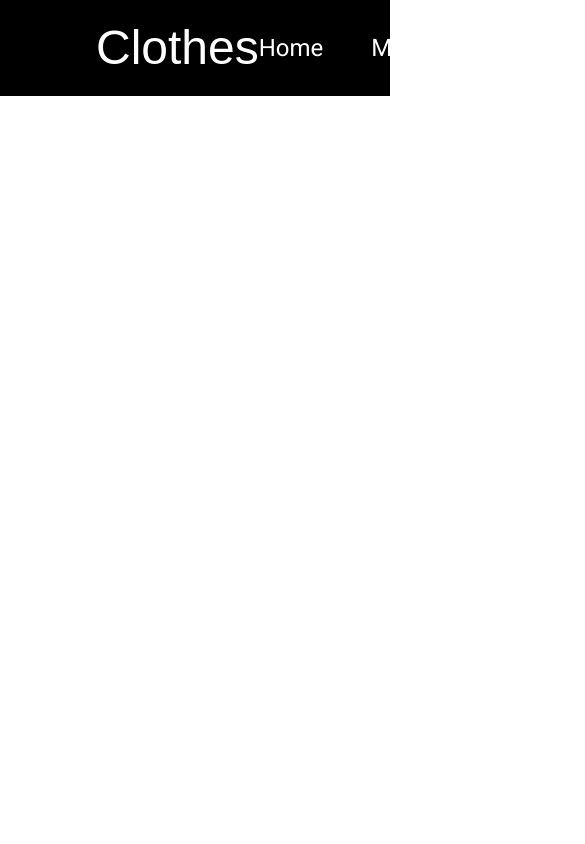
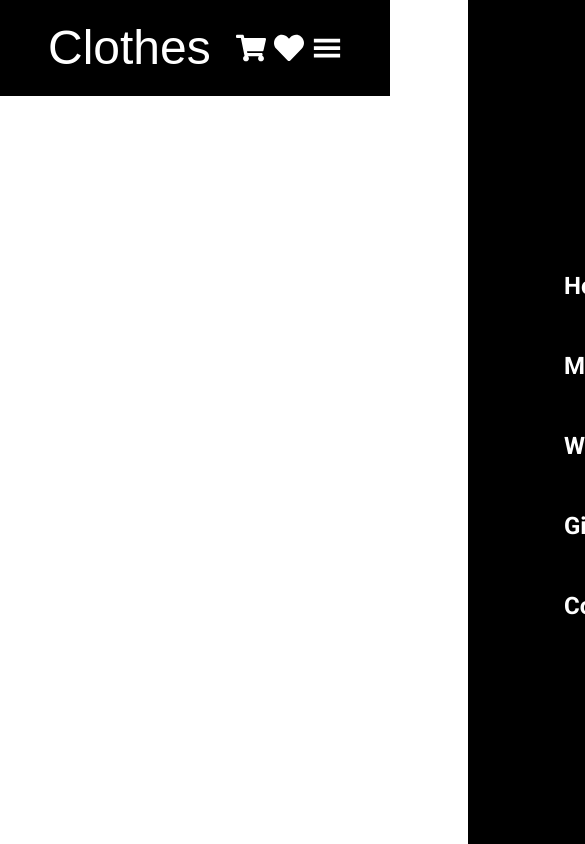
Before and after one commit to khoi-ng/clothes-shop, a Next.js app: page /products/1/1 in a window 390 px wide. Shown: the top 844 px of the page, 585 px wide, since content can reach past the window. Built offline with nearby package versions, Linux system fonts and the light colour scheme; a web font is replaced by a local one; what @cloudinary/url-gen would draw is missing.

Commit message:
Make navbar Responsive

```diff
--- a/src/app/products/[gender]/[category]/page.tsx
+++ b/src/app/products/[gender]/[category]/page.tsx
@@ -49,9 +49,9 @@ export default async function CategoryPage({
             />
           ))}
         </article>
-        <article className='w-11/12  my-20'>
+        <article className='w-full  my-20'>
           <div className='flex items-center'>
-            <h2 className='text-4xl pb-4'>Check out more Categories:</h2>
+            <h2 className='text-4xl pb-4'>Check out more Categories</h2>
           </div>
           <ParallaxSlider
             genderObjectString={genderObjectString}
--- a/src/components/Navbar/index.tsx
+++ b/src/components/Navbar/index.tsx
@@ -1,42 +1,104 @@
 'use client';
 import { FaShoppingCart } from 'react-icons/fa';
-import { CgProfile } from 'react-icons/cg';
+import { FaHeart } from 'react-icons/fa';
+import { IoMdClose } from 'react-icons/io';
+import { GiHamburgerMenu } from 'react-icons/gi';
+import { useRef } from 'react';
 
 const Navbar = ({
   fontColor = 'text-white',
   backgroundColor = 'bg-transparent',
 }) => {
+  const menuRef = useRef<HTMLDivElement | null>(null);
+  function closeMenu() {
+    if (menuRef.current) {
+      menuRef.current.classList.remove('max-lg:right-0');
+    }
+  }
+
+  function toggleMenu() {
+    if (menuRef.current) {
+      menuRef.current.classList.add('max-lg:right-0');
+    }
+  }
+
   return (
     <nav
-      className={`absolute flex ${fontColor} w-full ${backgroundColor} z-4 justify-between z-30 items-center h-24 px-24 0`}
+      className={`absolute flex ${fontColor} w-full ${backgroundColor} z-4 justify-between z-30 items-center h-24 xl:px-24 px-12 0`}
     >
       <a href='/' className='text-5xl flex gap-x-4 font-rocknroll'>
         Clothes
       </a>
 
-      <div>
-        <ul className='text-2xl  flex gap-x-12 justify-center font-roboto'>
+      <div
+        ref={menuRef}
+        className='text-2xl flex-col flex gap-x-12 justify-center font-roboto
+
+        shadow-menuShadow
+      relative
+      max-lg:-right-full
+      max-lg:w-1/2
+      max-lg:bg-black
+      max-lg:h-screen
+      max-lg:fixed
+      max-lg:top-0
+      max-lg:pl-24
+      max-lg:pt-12
+      transition-[right]
+      duration-500
+      max-sm:w-4/5
+
+      '
+      >
+        <ul className='flex max-lg:flex-col gap-12 font-semibold'>
           <li>
-            <a href='/'>Home</a>
+            <a className='hover:underline' href='/'>
+              Home
+            </a>
           </li>
           <li>
-            <a href='/products/MEN'>Men</a>
+            <a className='hover:underline' href='/products/MEN'>
+              Men
+            </a>
           </li>
           <li>
-            <a href='/products/WOMEN'>Women</a>
+            <a className='hover:underline' href='/products/WOMEN'>
+              Women
+            </a>
           </li>
           <li>
-            <a href='#'>Github</a>
+            <a className='hover:underline' href='#'>
+              Github
+            </a>
           </li>
           <li>
-            <a href='#'>Contact</a>
+            <a className='hover:underline' href='#'>
+              Contact
+            </a>
           </li>
         </ul>
+
+        <div className='text-white text-2xl absolute top-5 right-6 hidden max-lg:block'>
+          <IoMdClose
+            onClick={() => {
+              closeMenu();
+            }}
+          />
+        </div>
       </div>
 
       <div className='text-3xl flex gap-x-2'>
         <FaShoppingCart className='cursor-pointer' />
-        <CgProfile className='cursor-pointer' />
+        <FaHeart className='cursor-pointer' />
+
+        <div className='nav__toogle hidden max-lg:flex' id='nav-toggle'>
+          <GiHamburgerMenu
+            className='cursor-pointer'
+            onClick={() => {
+              toggleMenu();
+            }}
+          />
+        </div>
       </div>
     </nav>
   );
--- a/src/components/Product/Product.tsx
+++ b/src/components/Product/Product.tsx
@@ -100,7 +100,7 @@ const Product = ({
                       : 'No Description yet'}
                   </p>
                   <div className='text-right mt-4'>
-                    <span className='font-semibold'>{otherProduct.price}</span>
+                    <span className='font-semibold'>{otherProduct.price}€</span>
                   </div>
                 </div>
               </article>
--- a/tailwind.config.ts
+++ b/tailwind.config.ts
@@ -11,6 +11,12 @@ const config: Config = {
   ],
   theme: {
     extend: {
+      boxShadow: {
+        menuShadow: '-2px 0px 12px hsla(255,255,255,255.2)',
+      },
+      transition: {
+        rightnav: 'right 0.4s',
+      },
       animation: {
         fadein: 'fadein .5s ease-in-out',
       },
```
